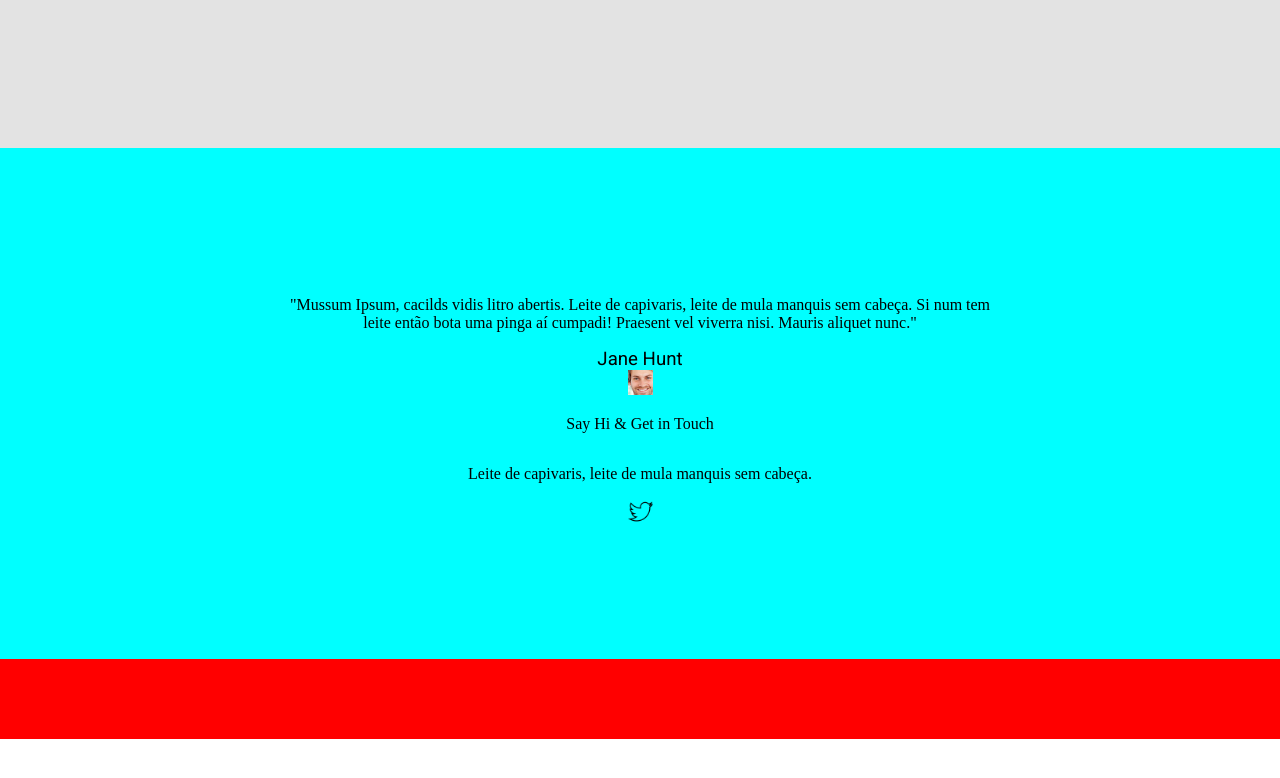
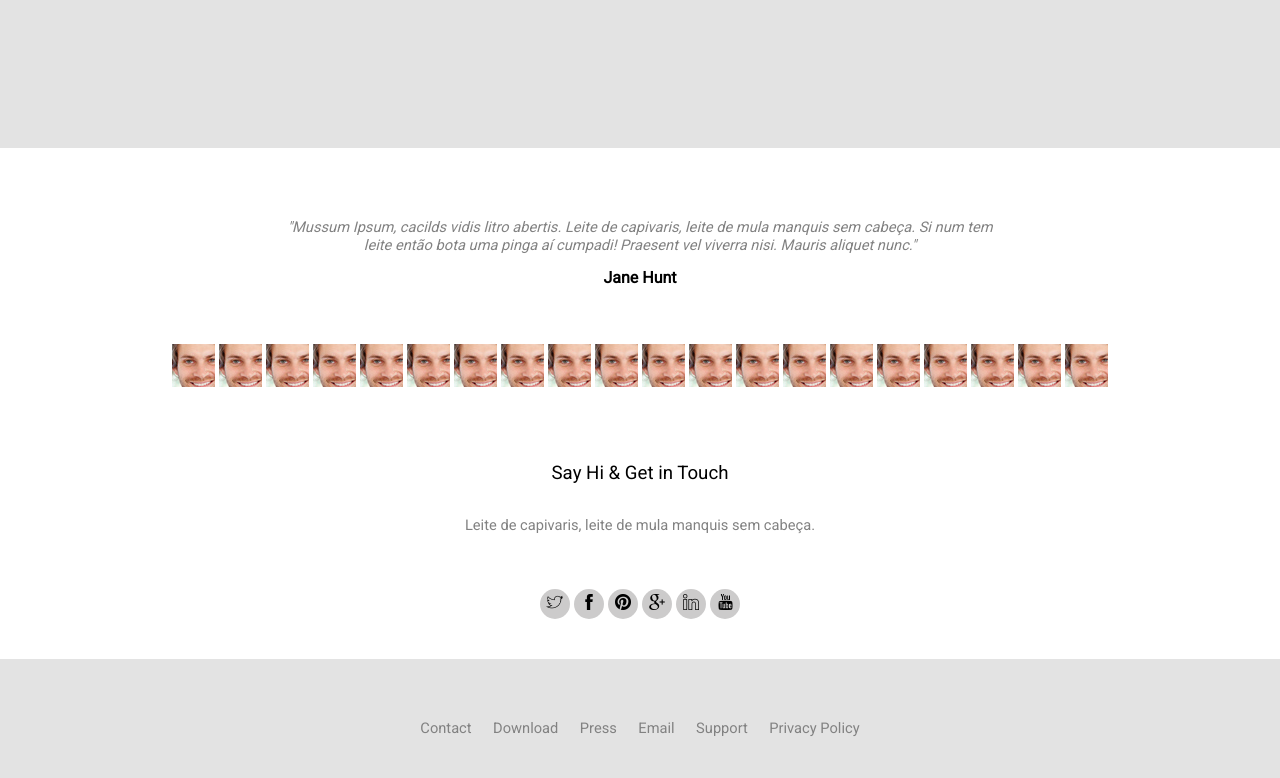
Before and after one commit to welderlsantiago/Notify, a plain HTML site: page index.html in a window 1280 px wide. Shown: the part 1350-2128 px from the top of the page. Before the commit the page ends 2089 px from the top, so only its background shows below. Drawn offline with Linux system fonts and the light colour scheme.

Commit message:
Criar facerol e pré-rodapé

```diff
--- a/index.html
+++ b/index.html
@@ -17,7 +17,7 @@
             <nav>
                 <a href="#"><img src="images/icone-ios.png" alt="Ícone IOS"></a>
                 <a href="#"><img src="images/icone-android.png" alt="Ícone android"></a>
-                <a href="#" id="iconeWindows"><img src="images/icone-windows.png" alt="Ícone windows"></a>
+                <a href="#"><img src="images/icone-windows.png" alt="Ícone windows"></a>
             </nav>
         </div>
         <img src="images/hand.png" alt="mão segurando smartphone">
@@ -50,7 +50,7 @@
      <aside>
          <div class="newsLetter">
              <h2>Get Notified Of Any Updates!</h2>
-             <p>
+             <p class="paragrafo">
                 Mussum Ipsum, cacilds vidis litro abertis. Mais vale um bebadis conhecidiss, que um alcoolatra anonimis. Leite de capivaris, leite de mula manquis sem cabeça. Interagi no mé,cursus quis, vehicula ac nisi. Detraxit consequat et quo num tendi nada.
              </p>
          </div>
@@ -64,15 +64,144 @@
         </div>
     </div>
     <main>
-        <p>"Mussum Ipsum, cacilds vidis litro abertis. Leite de capivaris, leite de mula manquis sem cabeça. Si num tem <br>leite então bota uma pinga aí cumpadi! Praesent vel viverra nisi. Mauris aliquet nunc."</p>
-        <h2>Jane Hunt</h2>
-        <a href="#"><img src="images/pessoa1.jpg" alt=""></a>
-        <p>Say Hi & Get in Touch</p>
-        <p>Leite de capivaris, leite de mula manquis sem cabeça.</p>
-        <a href="#"><img src="images/twitter.png" alt=""></a>
+        <div class="txtRodape">
+            <p class="paragrafo"><i> "Mussum Ipsum, cacilds vidis litro abertis. Leite de capivaris, leite de mula manquis sem cabeça. Si num tem <br>leite então bota uma pinga aí cumpadi! Praesent vel viverra nisi. Mauris aliquet nunc."</i></p>
+            <h2>Jane Hunt</h2>
+        </div>
+        <div class="faceRol">
+            <a href="#">
+                <div class="imagePerson">
+                    <div class="transition"></div>
+                </div>
+            </a>
+            <a href="#">
+                    <div class="imagePerson">
+                        <div class="transition"></div>
+                    </div>
+            </a>
+            <a href="#">
+                    <div class="imagePerson">
+                        <div class="transition"></div>
+                    </div>
+            </a>
+            <a href="#">
+                    <div class="imagePerson">
+                        <div class="transition"></div>
+                    </div>
+            </a>
+            <a href="#">
+                    <div class="imagePerson">
+                        <div class="transition"></div>
+                    </div>
+            </a>
+            <a href="#">
+                    <div class="imagePerson">
+                        <div class="transition"></div>
+                    </div>
+            </a>
+            <a href="#">
+                    <div class="imagePerson">
+                        <div class="transition"></div>
+                    </div>
+            </a>
+            <a href="#">
+                    <div class="imagePerson">
+                        <div class="transition"></div>
+                    </div>
+            </a>
+            <a href="#">
+                    <div class="imagePerson">
+                        <div class="transition"></div>
+                    </div>
+            </a>
+            <a href="#">
+                    <div class="imagePerson">
+                        <div class="transition"></div>
+                    </div>
+            </a>
+            <a href="#">
+                    <div class="imagePerson">
+                        <div class="transition"></div>
+                    </div>
+            </a>
+            <a href="#">
+                    <div class="imagePerson">
+                        <div class="transition"></div>
+                    </div>
+            </a>
+            <a href="#">
+                    <div class="imagePerson">
+                        <div class="transition"></div>
+                    </div>
+            </a>
+            <a href="#">
+                    <div class="imagePerson">
+                        <div class="transition"></div>
+                    </div>
+            </a>
+            <a href="#">
+                    <div class="imagePerson">
+                        <div class="transition"></div>
+                    </div>
+            </a>
+            <a href="#">
+                    <div class="imagePerson">
+                        <div class="transition"></div>
+                    </div>
+            </a>
+            <a href="#">
+                    <div class="imagePerson">
+                        <div class="transition"></div>
+                    </div>
+            </a>
+            <a href="#">
+                    <div class="imagePerson">
+                        <div class="transition"></div>
+                    </div>
+            </a>
+            <a href="#">
+                    <div class="imagePerson">
+                        <div class="transition"></div>
+                    </div>
+            </a>
+            <a href="#">
+                    <div class="imagePerson">
+                        <div class="transition"></div>
+                    </div>
+            </a>
+        </div>
+        <h2>Say Hi & Get in Touch</h2>
+        <p class="paragrafo">Leite de capivaris, leite de mula manquis sem cabeça.</p>
+        <div class="iconeRol">
+            <div class="iconeRodape">
+                <a href="#"><img src="images/twitter.png" alt=""></a>
+            </div>
+            <div class="iconeRodape">
+                <a href="#"><img src="images/facebook-letter-logo.png" alt=""></a>
+            </div>
+            <div class="iconeRodape">
+                <a href="#"><img src="images/pinterest-logo.png" alt=""></a>
+            </div>
+            <div class="iconeRodape">
+                <a href="#"><img src="images/google-plus-logo.png" alt=""></a>
+            </div>
+            <div class="iconeRodape">
+                <a href="#"><img src="images/linkedin.png" alt=""></a>
+            </div>
+            <div class="iconeRodape">
+                <a href="#"><img src="images/youtube-logo.png" alt=""></a>
+            </div>
+        </div>
     </main>
     <footer>
-
+        <div>
+            <a href="#" class="paragrafo">Contact</a>
+            <a href="#" class="paragrafo">Download</a>
+            <a href="#" class="paragrafo">Press</a>
+            <a href="#" class="paragrafo">Email</a>
+            <a href="#" class="paragrafo">Support</a>
+            <a href="#" class="paragrafo">Privacy Policy</a>
+        </div>
     </footer>
 </body>
 </html>
--- a/style.css
+++ b/style.css
@@ -7,6 +7,46 @@
     font-weight: lighter;
     height: 16%;
 }
+.faceRol {
+    display: flex;
+    justify-content: space-around;
+    align-items: center;
+    width: 73.5%;
+    height: 16%;
+}
+.iconeRol {
+    display: flex;
+    justify-content: space-around;
+    align-items: center;
+    width: 16%;
+}
+.iconeRodape {
+    background-color: #cccbcb;
+    border-radius: 100%;
+    width: 30px;
+    height: 30px;
+    display: flex;
+    align-items: center;
+    justify-content: center;
+}
+.iconeRodape:hover {
+    background-color: #2ECB72;
+}
+.iconeRodape img {
+    padding: 0;
+    width: 16.5px;
+    height: 16.5px;
+}
+.imagePerson {
+    background-image: url(images/pessoa1.jpg);
+    width: 43px;
+    height: 43px;
+}
+.imagePerson:hover .transition {
+    width:100%;
+    height:100%;
+    background-color:rgba(12, 206, 12, 0.534);
+}
 .infos {
     display: flex;
     flex-direction: column;
@@ -15,6 +55,26 @@
     background-color: white;
     width: 280px;
     height: 100%;
+}
+.txtRodape {
+    display: flex;
+    align-items: center;
+    flex-direction: column;
+    margin: none;
+    padding-top: 15px;
+    height: 16%;
+}
+.txtRodape h2 {
+    font-size: 12pt;
+    font-weight: 600;
+    height: 0%;
+    padding: 0%;
+}
+.paragrafo {
+    font-family: 'Roboto', sans-serif;
+    color:  #828282;
+    font-size: 11pt;
+    text-decoration: none;
 }
 .resumo {
     height: 55px;
@@ -49,9 +109,6 @@
 }
 .submitArea {
     width: 65%;;
-}
-#iconeWindows {
-    background-color: #2ECB72;
 }
 #caixaEmail {
     background-color: white;
@@ -91,12 +148,6 @@ aside {
     justify-content: center;
     align-items: center;
 }
-aside div p {
-    font-family: 'Roboto', sans-serif;
-    color:  #828282;
-    font-size: 11pt;
-
-}
 body {
     margin: 0;
     display: grid;
@@ -105,23 +156,30 @@ body {
                          'aside aside video video'
                          'notify notify notify notify'
                          'footer footer footer footer';
-    grid-template-rows: 83.5vh 45.8vh 58vh 63.8vh 10vh;
+    grid-template-rows: 83.5vh 45.8vh 58vh 63.8vh 17.9vh;
     grid-template-columns: 25vw 25vw 25vw 25vw;
 }
 footer {
     grid-area: footer;
-    background-color: red;
+    background-color: #E3E3E3;
+    display: flex;
+    align-items: center;
+    justify-content: center;
+}
+footer div {
+    width: 36%;
+    display: flex;
+    justify-content: space-around;
+    height: 16%;
 }
 header {
     border-top: 8.5px solid #2ECB72;
     grid-area: header;
     background-image: url(images/banner.png);
     display: flex;
-
 }
 header div {
     width: 50%;
-
 }
 header img {
     width: 378px;
@@ -135,16 +193,16 @@ h1 span {
 }
 main {
     grid-area: notify;
-    background-color: aqua ;
+    background-color: white ;
     display: flex;
     flex-direction: column;
-    align-content: center;
-    justify-content: center;
+    align-items: center;
+    justify-content: space-evenly;
     text-align: center;
 }
-main a img {
-    width: 25px;
-    height: 25px;
+main h2 {
+    height:0%;
+    padding-top: 16px;
 }
 nav {
     padding-left: 277px;
@@ -156,7 +214,7 @@ nav {
 nav a {
     width: 44px;
     height: 44px;
-    background-color: black;
+    background-color: rgba(0, 0, 0, 0.534);
     border-radius: 100%;
     display: flex;
     justify-content: center;
@@ -166,6 +224,9 @@ nav a img {
     padding: 0;
     width: 21.5px;
     height: 21.5px;
+}
+nav a:hover {
+    background-color: #2ECB72;
 }
 section {
     grid-area: section;
@@ -200,7 +261,6 @@ section figure {
     align-items: center;
     margin-top: 21px;
     margin-bottom: 27px;
-
 }
 section figure image {
     height: 48px;
```
